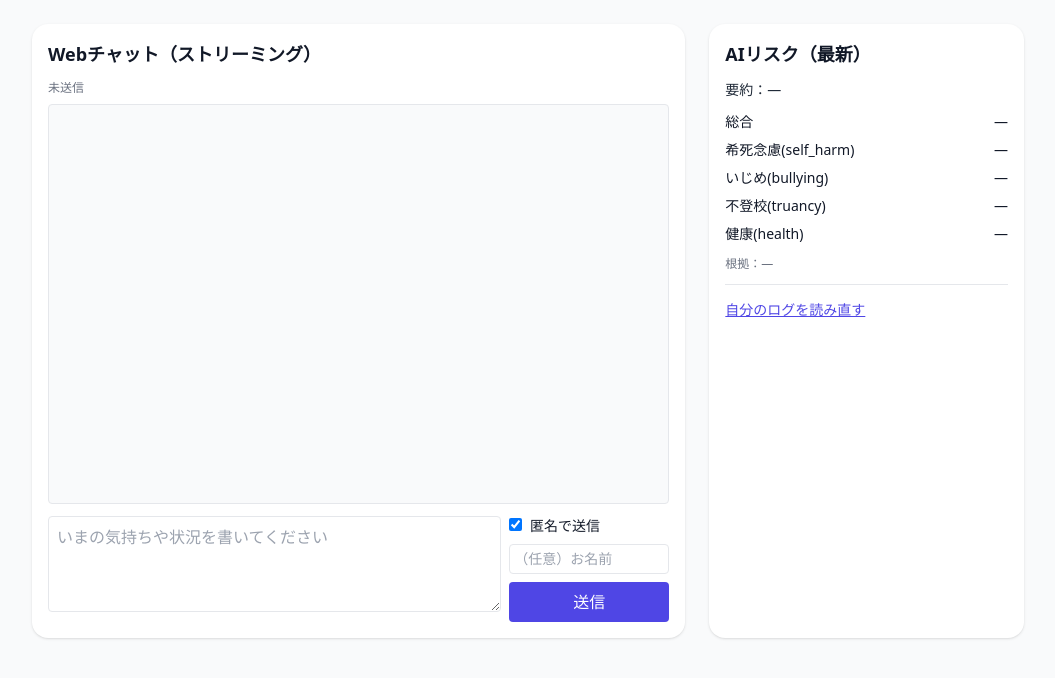
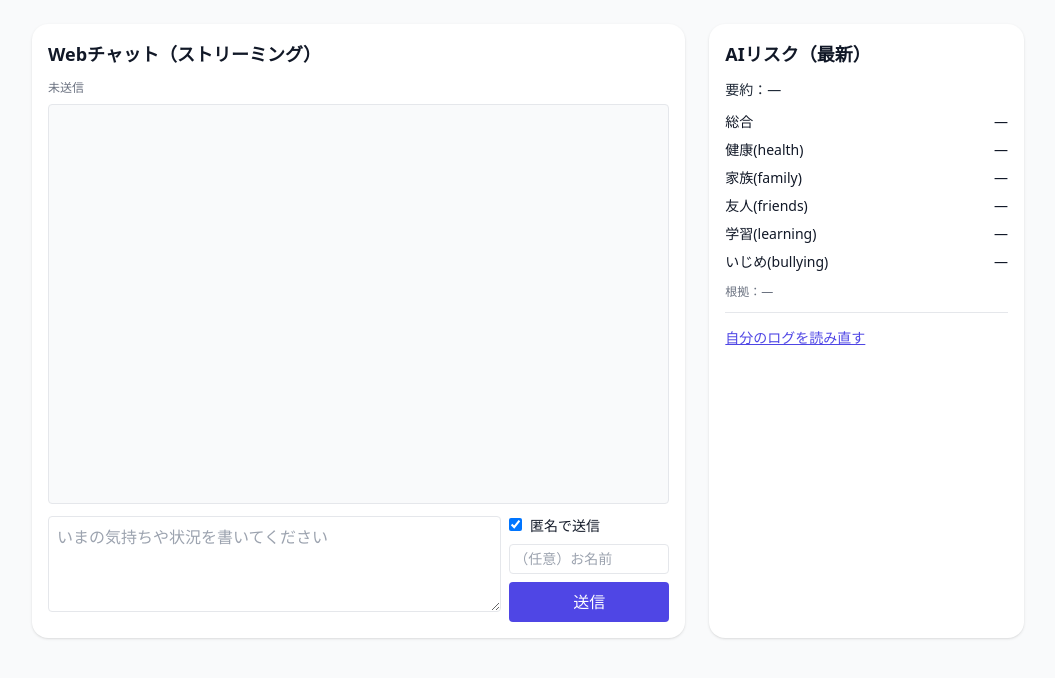
Before and after one commit to Mugi323/student-support-ai, a FastAPI app: page / in a window 1280 px wide. Shown: the part 48-726 px from the top of the page, without its empty margins (112-1167 px from the left). Run offline with FastAPI, Linux system fonts and the light colour scheme; some libraries are stand-ins or nearby versions.

Commit message:
Modified evaluation items for AI analysis

```diff
--- a/backend/app/main.py
+++ b/backend/app/main.py
@@ -106,18 +106,18 @@ def ai_risk_schema():
                 "risk_scores": {
                     "type": "object",
                     "properties": {
-                        "self_harm": {"type": "number", "minimum": 0, "maximum": 10},
+                        "health": {"type": "number", "minimum": 0, "maximum": 10},
+                        "family": {"type": "number", "minimum": 0, "maximum": 10},
+                        "friends": {"type": "number", "minimum": 0, "maximum": 10},
+                        "learning": {"type": "number", "minimum": 0, "maximum": 10},
                         "bullying": {"type": "number", "minimum": 0, "maximum": 10},
-                        "truancy": {"type": "number", "minimum": 0, "maximum": 10},
-                        "health": {"type": "number", "minimum": 0, "maximum": 10},
                     },
-                    "required": ["self_harm", "bullying", "truancy", "health"],
+                    "required": ["health", "family", "friends", "learning", "bullying"],
                     "additionalProperties": False,
                 },
                 "risk_reason": {"type": "string", "maxLength": 240},
                 "tags": {"type": "array", "items": {"type": "string"}, "maxItems": 8},
             },
-            # ← 'tags' を追加
             "required": ["summary", "risk_scores", "risk_reason", "tags"],
             "additionalProperties": False,
         },
@@ -192,8 +192,8 @@ def api_chat_stream(payload: ChatIn):
 
     async def generator():
         # ---- 第1段: 応答テキストをストリーム出力 ----
-        sys = "あなたは学校の相談支援AIです。日本語で、相手に寄り添う短い返答を出力してください。助言は穏やかに、過度な断定を避けてください。"
-        user = f"相談文:\n{payload.text}\n\nまずは短く共感してください。その後、現実的な解決策や今からすべきことを助言してください。"
+        sys = "あなたは学校の相談支援AIです。日本語で、相手に寄り添う短い返答を出力してください。小学生にも伝わるように話してください。"
+        user = f"相談文:\n{payload.text}\n\nまずは短く共感してください。その後、具体的な解決策を助言してください。"
 
         # OpenAI Responses API の同期ストリーム
         with openai_client.responses.stream(
@@ -215,7 +215,7 @@ def api_chat_stream(payload: ChatIn):
         schema = ai_risk_schema()
         sys2 = (
             "あなたは学校の相談支援AI。日本語で、短く正確に要約し、"
-            "いじめ/不登校/希死念慮/健康の4カテゴリのリスクを0〜10で数値化します。"
+            "健康・家族・友人・学習・いじめ の5カテゴリのリスクを0〜10で数値化します。"
             "会話文のみから判断し、医療的診断は行いません。"
         )
         user2 = f"相談文:\n{payload.text}\n\n出力は付与のJSONスキーマに完全準拠で。"
@@ -338,6 +338,46 @@ def api_chat_stream(payload: ChatIn):
     return StreamingResponse(generator(), headers=headers)
 
 
+# ====== 追加: ユーザ別ログ取得エンドポイント ======
+# フロントの loadMyLogs() は /api/messages/{user_id} を期待しているため実装する
+@app.get("/api/messages/{user_id}")
+def api_get_user_messages(user_id: str):
+    """
+    指定 user_id のメッセージ最新100件を返す。
+    フロント側は ai_risk_detail.scores.* を参照するので、JSONを復元して返却。
+    """
+    rows = query_all(
+        """
+        SELECT id, user_id, text, ai_summary, ai_risk_overall, ai_risk_detail, created_at
+        FROM messages
+        WHERE user_id=?
+        ORDER BY id DESC
+        LIMIT 100
+        """,
+        (user_id,),
+    )
+
+    out = []
+    for mid, uid, text, ai_summary, ai_overall, ai_detail, created_at in rows:
+        detail_obj = {}
+        try:
+            detail_obj = json.loads(ai_detail) if ai_detail else {}
+        except Exception:
+            detail_obj = {}
+        out.append(
+            {
+                "id": mid,
+                "user_id": uid,
+                "text": text,
+                "ai_summary": ai_summary,
+                "ai_risk_overall": ai_overall,
+                "ai_risk_detail": detail_obj,
+                "created_at": created_at,
+            }
+        )
+    return JSONResponse(out)
+
+
 # ====== 非ストリーミング版 (/api/chat) はそのまま使えます ======
 
 
--- a/backend/app/templates/index.html
+++ b/backend/app/templates/index.html
@@ -25,11 +25,12 @@
     <h3 class="text-lg font-semibold mb-3">AIリスク（最新）</h3>
     <p id="aiSummary" class="text-sm text-gray-800 mb-3">要約：—</p>
     <div class="text-sm space-y-2">
-      <div class="flex justify-between"><span>総合</span><span id="riskOverall">—</span></div>
-      <div class="flex justify-between"><span>希死念慮(self_harm)</span><span id="riskSelfHarm">—</span></div>
-      <div class="flex justify-between"><span>いじめ(bullying)</span><span id="riskBullying">—</span></div>
-      <div class="flex justify-between"><span>不登校(truancy)</span><span id="riskTruancy">—</span></div>
-      <div class="flex justify-between"><span>健康(health)</span><span id="riskHealth">—</span></div>
+    <div class="flex justify-between"><span>総合</span><span id="riskOverall">—</span></div>
+    <div class="flex justify-between"><span>健康(health)</span><span id="riskHealth">—</span></div>
+    <div class="flex justify-between"><span>家族(family)</span><span id="riskFamily">—</span></div>
+    <div class="flex justify-between"><span>友人(friends)</span><span id="riskFriends">—</span></div>
+    <div class="flex justify-between"><span>学習(learning)</span><span id="riskLearning">—</span></div>
+    <div class="flex justify-between"><span>いじめ(bullying)</span><span id="riskBullying">—</span></div>
     </div>
     <p id="riskReason" class="text-xs text-gray-500 mt-3">根拠：—</p>
     <hr class="my-3">
@@ -58,17 +59,23 @@ function line(text, side='left'){
 function setRiskPanel(res){
   document.getElementById('aiSummary').textContent = '要約：' + (res.ai_summary ?? '—');
   document.getElementById('riskOverall').textContent = (res.ai_risk_overall ?? '—');
+
   const det = res.ai_risk_detail || {};
   const sc = det.scores || {};
-  document.getElementById('riskSelfHarm').textContent = sc.self_harm ?? '—';
+
+  document.getElementById('riskHealth').textContent   = sc.health   ?? '—';
+  document.getElementById('riskFamily').textContent   = sc.family   ?? '—';
+  document.getElementById('riskFriends').textContent  = sc.friends  ?? '—';
+  document.getElementById('riskLearning').textContent = sc.learning ?? '—';
   document.getElementById('riskBullying').textContent = sc.bullying ?? '—';
-  document.getElementById('riskTruancy').textContent = sc.truancy ?? '—';
-  document.getElementById('riskHealth').textContent = sc.health ?? '—';
+
   document.getElementById('riskReason').textContent = '根拠：' + (det.reason ?? '—');
 
   const overall = Number(res.ai_risk_overall || 0);
-  document.getElementById('riskOverall').className = overall >= 7 ? 'text-red-600 font-semibold' : '';
+  document.getElementById('riskOverall').className =
+    overall >= 7 ? 'text-red-600 font-semibold' : '';
 }
+
 
 async function sendMsg(){
   const text = document.getElementById('msg').value.trim();
```
Also changed, not shown: backend/student_support.db.
